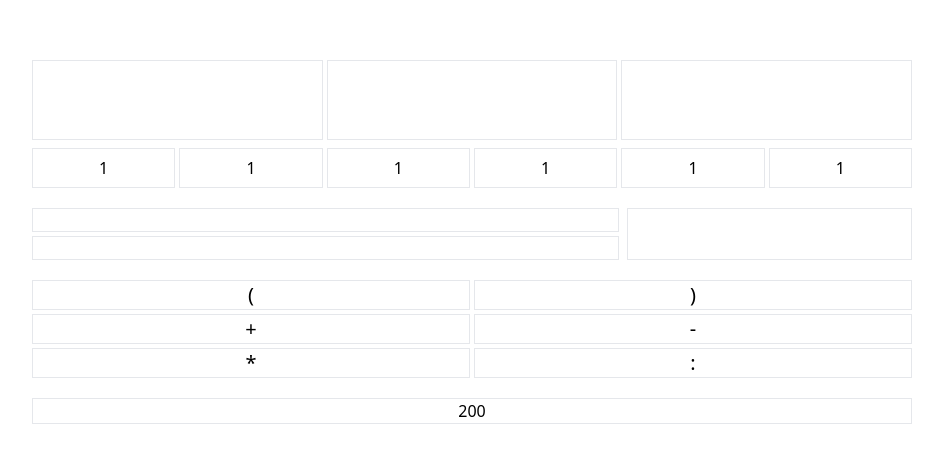
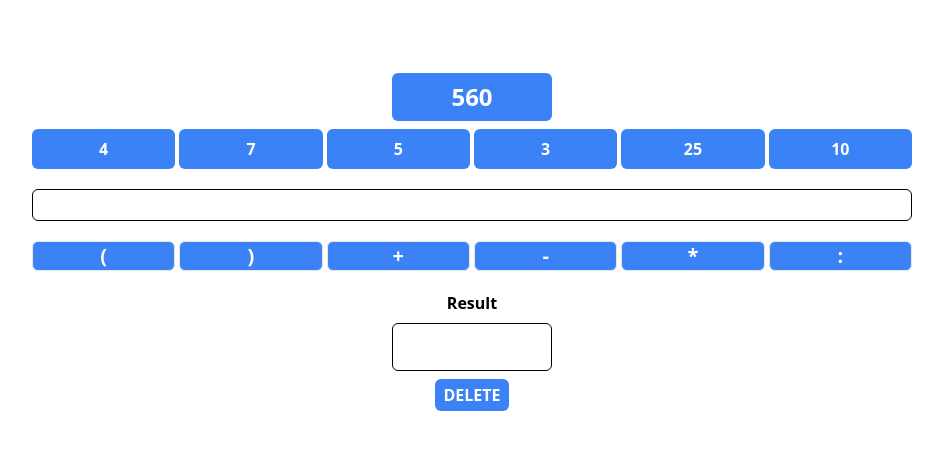
Before and after one commit to Faruk314/Slagalica, a React (Create React App) app: page /mojbroj in a window 1280 px wide. Shown: the part 158-614 px from the top of the page, without its empty margins (168-1111 px from the left). Built offline with nearby package versions, Linux system fonts and the light colour scheme.

Commit message:
Changed layout and added functions to dispaly chosen chars and delete

```diff
--- a/src/pages/MojBroj.tsx
+++ b/src/pages/MojBroj.tsx
@@ -1,54 +1,106 @@
-import React, { useState } from "react";
+import React, { useEffect, useState } from "react";
 
 const MojBroj = () => {
+  const [chars, setChars] = useState<Array<string | number>>([]);
+  const [targetNumber, setTargetNumber] = useState(0);
   const [randomNumbers, setRandomNumbers] = useState<number[]>([]);
   const operands = ["(", ")", "+", "-", "*", ":"];
 
+  const deleteCharHandler = () => {
+    let charsCopy = [...chars];
+
+    charsCopy.splice(charsCopy.length - 1, 1);
+
+    console.log(charsCopy);
+
+    setChars(charsCopy);
+  };
+
+  const handleClick = (char: number | string) => {
+    let updatedChars = [...chars, char];
+
+    setChars(updatedChars);
+  };
+
+  useEffect(() => {
+    const initGame = () => {
+      let randomNumbers: number[] = [];
+      let nums = [10, 25, 50, 75, 100, 20];
+
+      for (let i = 0; i < 6; i++) {
+        let randomNum;
+
+        if (i < 4) {
+          randomNum = Math.floor(Math.random() * 9) + 1;
+          randomNumbers.push(randomNum);
+        } else {
+          randomNum = Math.floor(Math.random() * nums.length);
+          let randomSplice = nums.splice(randomNum, 1);
+          randomNumbers.push(...randomSplice);
+        }
+      }
+
+      let randomTargetNumber = Math.floor(
+        Math.random() * (999 - 100 + 1) + 100
+      );
+
+      setTargetNumber(randomTargetNumber);
+      setRandomNumbers(randomNumbers);
+    };
+
+    initGame();
+  }, []);
+
   return (
-    <section className="flex items-center h-[100vh]">
+    <section className="flex items-center h-[100vh] text-white font-bold">
       <div className="flex flex-col w-full max-w-4xl mx-auto space-y-5">
         <div className="mx-2">
-          <div className="grid grid-cols-3 gap-1">
-            {[0, 1, 2].map((number) => (
-              <div key={number} className="h-[5rem] border"></div>
-            ))}
+          <div className="h-[3rem] bg-blue-500 w-[10rem] mx-auto flex justify-center items-center rounded-md">
+            <span className="text-2xl"> {targetNumber}</span>
           </div>
 
-          <div className="grid grid-cols-6 gap-1 mt-2">
-            {[1, 2, 3, 4, 5, 6].map((number) => (
+          <div className="grid grid-cols-6 gap-1 mt-2 rounded-md">
+            {randomNumbers.map((number, index) => (
               <button
-                key={number}
-                className="flex items-center justify-center h-10 border"
+                onClick={() => handleClick(number)}
+                key={index}
+                className="flex items-center justify-center h-10 bg-blue-500 rounded-md"
               >
-                1
+                {number}
               </button>
             ))}
           </div>
         </div>
 
-        <div className="grid justify-center grid-cols-3 mx-2 space-x-2">
-          <div className="flex flex-col col-span-2 space-y-1 text-center">
-            <div className="h-6 border"></div>
-            <div className="h-6 border"></div>
-          </div>
-
-          <button className="border"></button>
+        <div className="border border-black h-[2rem] rounded-md mx-2 text-black flex justify-center items-center">
+          {chars.map((char) => (
+            <span>{char}</span>
+          ))}
         </div>
 
         <div className="mx-2">
-          <div className="grid grid-cols-2 gap-1">
+          <div className="grid grid-cols-6 gap-1">
             {operands.map((operand, index) => (
               <button
+                onClick={() => handleClick(operand)}
                 key={index}
-                className="flex items-center justify-center text-xl border"
+                className="flex items-center justify-center text-xl bg-blue-500 border rounded-md"
               >
                 <span>{operand}</span>
               </button>
             ))}
           </div>
 
-          <div className="flex items-center justify-center mt-5 border">
-            <span>200</span>
+          <div className="flex flex-col items-center mt-5 space-y-2 text-black">
+            <h3>Result</h3>
+            <div className="w-[10rem] border border-black rounded-md h-[3rem]"></div>
+
+            <button
+              onClick={deleteCharHandler}
+              className="px-2 py-1 text-white bg-blue-500 rounded-md hover:bg-blue-400"
+            >
+              DELETE
+            </button>
           </div>
         </div>
       </div>
```
